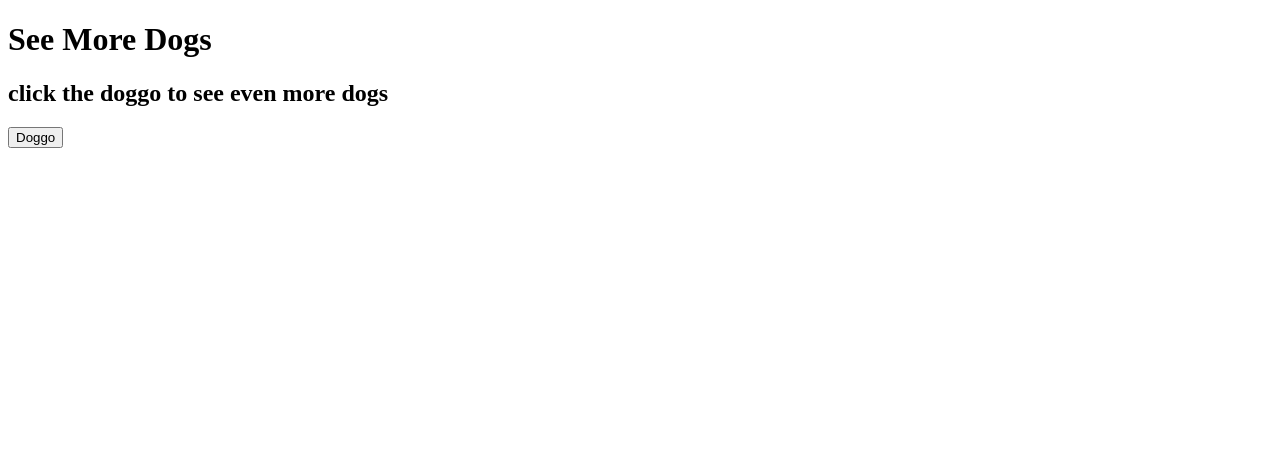
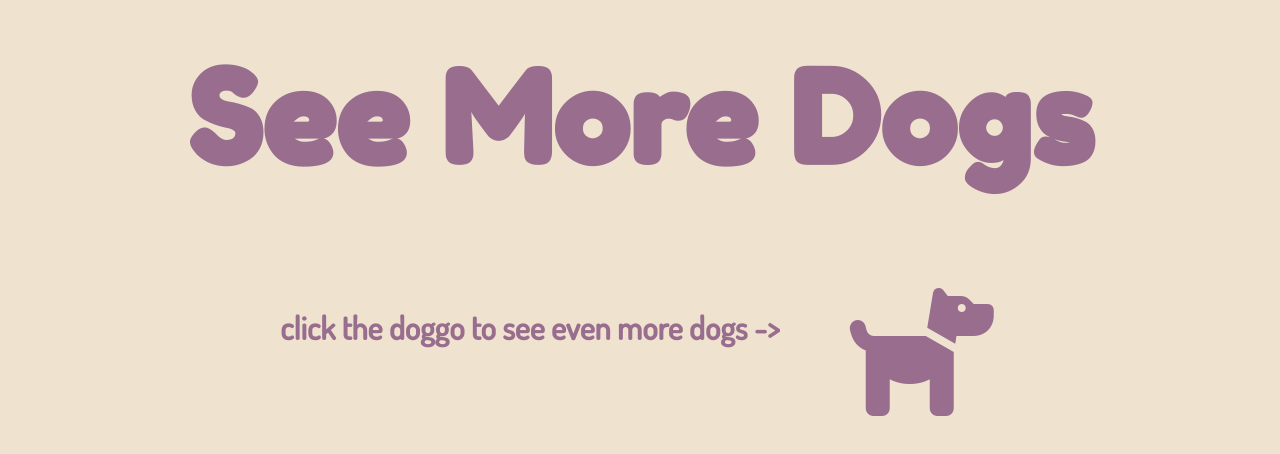
Before and after one commit to JLBrigham/see-more-dogs, a website: page index.html in a window 1280 px wide. Drawn offline with Linux system fonts and the light colour scheme; no server answers.

Commit message:
Add some basic styling

```diff
--- a/index.html
+++ b/index.html
@@ -7,16 +7,25 @@
     <title>See More Dogs</title>
     <meta name="description" content="" />
     <meta name="viewport" content="width=device-width, initial-scale=1" />
+    <link
+      href="https://fonts.googleapis.com/css2?family=Dosis:wght@500&family=Fredoka+One&display=swap"
+      rel="stylesheet"
+    />
     <link rel="stylesheet" href="styles.css" />
+    <script
+      src="https://kit.fontawesome.com/4d2cead647.js"
+      crossorigin="anonymous"
+    ></script>
   </head>
   <body>
     <div class="heading-container">
-      <h1>See More Dogs</h1>
+      <h1 class="title">See More Dogs</h1>
     </div>
-
-    <h2>click the doggo to see even more dogs</h2>
-    <button id="btn" class="add-more-btn">Doggo</button>
-    <div id="content-container"></div>
+    <div class="subtitle-container">
+      <h2 class="subtitle">click the doggo to see even more dogs -></h2>
+      <button id="btn" class="add-more-btn"><i class="fas fa-dog"></i></button>
+    </div>
+    <div id="content-container" class="content-container"></div>
 
     <script src="src/apiConnection.js" async defer></script>
     <script src="src/interface.js" async defer></script>
--- a/src/apiConnection.js
+++ b/src/apiConnection.js
@@ -10,7 +10,10 @@ class ApiConnection {
       .then((data) => {
         this.results = data.message;
       })
-      .catch((err) => console.log(err));
+      .catch((err) => {
+        console.log(err);
+        alert("No more dogs at the moment :(");
+      });
   }
 
   displayResults() {
--- a/src/interface.js
+++ b/src/interface.js
@@ -4,19 +4,20 @@ var apiConnection = new ApiConnection(
 
 apiConnection.connectToEndpoint();
 
-// function delayed to give above function time to connect to api
+/* function delayed to give above function time to connect to api */
+
 setTimeout(function () {
   apiConnection.displayResults();
-}, 2000);
+}, 1500);
 
-var x = document.getElementById("btn");
+var button = document.getElementById("btn");
 
-x.addEventListener("click", function () {
+button.addEventListener("click", function () {
   apiConnection.connectToEndpoint();
 });
 
-x.addEventListener("click", function () {
+button.addEventListener("click", function () {
   setTimeout(function () {
     apiConnection.displayResults();
-  }, 2000);
+  }, 1500);
 });
--- a/styles.css
+++ b/styles.css
@@ -1,4 +1,45 @@
-.dog-image {
-  height: 300px;
-  width: 200px;
+body {
+  margin: 0;
+  background-color: #efe3d0;
+  color: #986d8e;
 }
+
+.heading-container {
+  display: flex;
+  justify-content: center;
+}
+
+.title {
+  font-family: "Fredoka One", cursive;
+  font-size: 8em;
+  margin-top: 40px;
+}
+
+.subtitle {
+  font-family: "Dosis", sans-serif;
+  font-size: 2em;
+}
+
+.subtitle-container {
+  display: flex;
+  flex-direction: row;
+  justify-content: center;
+  margin-bottom: 40px;
+}
+
+.add-more-btn {
+  background-color: #efe3d0;
+  border: none;
+  font-size: 8em;
+  color: #986d8e;
+  padding-left: 70px;
+}
+
+.add-more-btn:hover {
+  color: #87a8a4;
+}
+.content-container {
+  display: flex;
+  justify-content: center;
+  flex-wrap: wrap;
+}
```
Also changed, not shown: public/dog.png (added).
